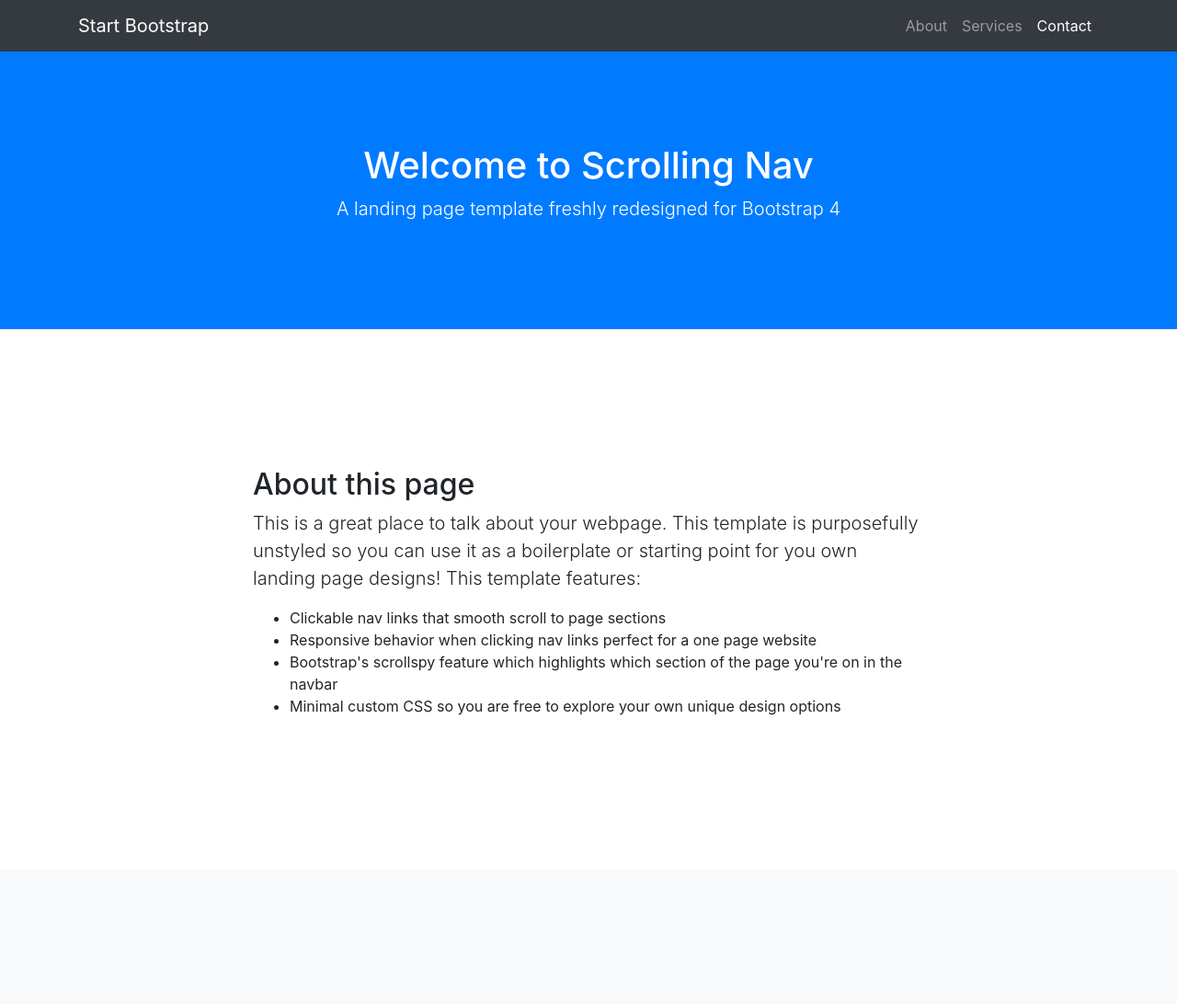
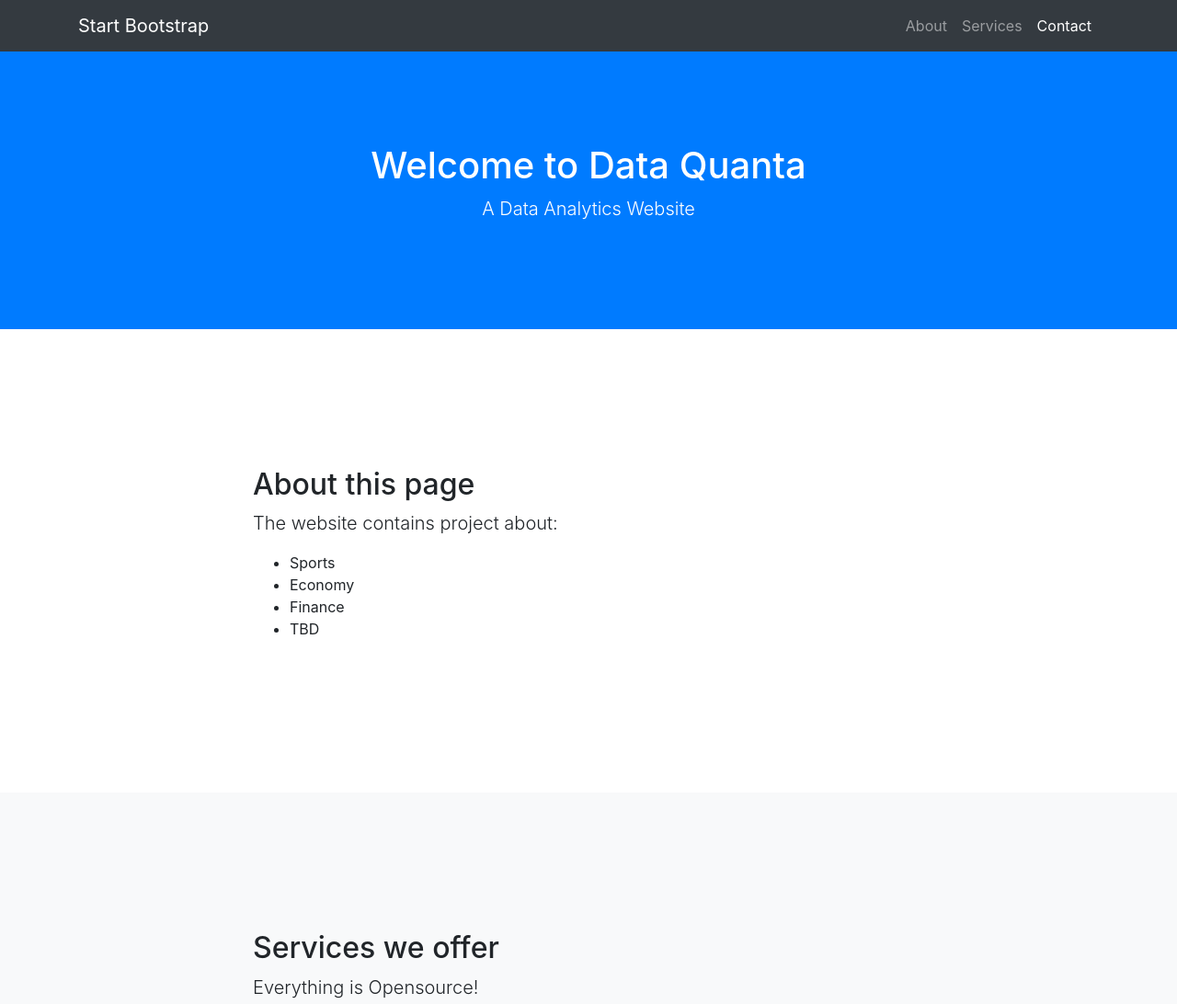
Before and after one commit to cesarjmz/cesarjmz.github.io, a website with bundled scripts: page index.html in a window 1280 px wide. Shown: the top 1092 px of the page at 92% size. Built offline with nearby package versions, Linux system fonts and the light colour scheme.

Commit message:
Hello World
First Test

```diff
--- a/index.html
+++ b/index.html
@@ -8,7 +8,7 @@
   <meta name="description" content="">
   <meta name="author" content="">
 
-  <title>Scrolling Nav - Start Bootstrap Template</title>
+  <title>Data Quanta by C.J.</title>
 
   <!-- Bootstrap core CSS -->
   <link href="vendor/bootstrap/css/bootstrap.min.css" rel="stylesheet">
@@ -45,8 +45,8 @@
 
   <header class="bg-primary text-white">
     <div class="container text-center">
-      <h1>Welcome to Scrolling Nav</h1>
-      <p class="lead">A landing page template freshly redesigned for Bootstrap 4</p>
+      <h1>Welcome to Data Quanta</h1>
+      <p class="lead">A Data Analytics Website</p>
     </div>
   </header>
 
@@ -55,12 +55,12 @@
       <div class="row">
         <div class="col-lg-8 mx-auto">
           <h2>About this page</h2>
-          <p class="lead">This is a great place to talk about your webpage. This template is purposefully unstyled so you can use it as a boilerplate or starting point for you own landing page designs! This template features:</p>
+          <p class="lead">The website contains project about:</p>
           <ul>
-            <li>Clickable nav links that smooth scroll to page sections</li>
-            <li>Responsive behavior when clicking nav links perfect for a one page website</li>
-            <li>Bootstrap's scrollspy feature which highlights which section of the page you're on in the navbar</li>
-            <li>Minimal custom CSS so you are free to explore your own unique design options</li>
+            <li>Sports</li>
+            <li>Economy</li>
+            <li>Finance</li>
+            <li>TBD</li>
           </ul>
         </div>
       </div>
@@ -72,7 +72,7 @@
       <div class="row">
         <div class="col-lg-8 mx-auto">
           <h2>Services we offer</h2>
-          <p class="lead">Lorem ipsum dolor sit amet, consectetur adipisicing elit. Aut optio velit inventore, expedita quo laboriosam possimus ea consequatur vitae, doloribus consequuntur ex. Nemo assumenda laborum vel, labore ut velit dignissimos.</p>
+          <p class="lead">Everything is Opensource!</p>
         </div>
       </div>
     </div>
@@ -83,7 +83,7 @@
       <div class="row">
         <div class="col-lg-8 mx-auto">
           <h2>Contact us</h2>
-          <p class="lead">Lorem ipsum dolor sit amet, consectetur adipisicing elit. Vero odio fugiat voluptatem dolor, provident officiis, id iusto! Obcaecati incidunt, qui nihil beatae magnam et repudiandae ipsa exercitationem, in, quo totam.</p>
+          <p class="lead">Reach me at cesar@dataquanta.com</p>
         </div>
       </div>
     </div>
@@ -92,7 +92,7 @@
   <!-- Footer -->
   <footer class="py-5 bg-dark">
     <div class="container">
-      <p class="m-0 text-center text-white">Copyright &copy; Your Website 2019</p>
+      <p class="m-0 text-center text-white">Copyright &copy; Data Quanta 2020</p>
     </div>
     <!-- /.container -->
   </footer>
```
